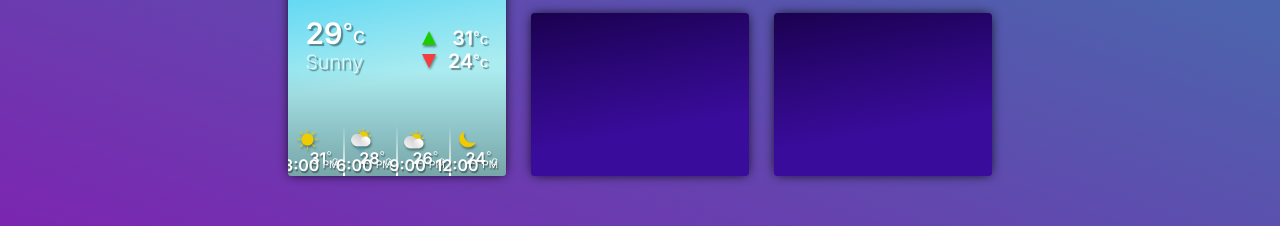
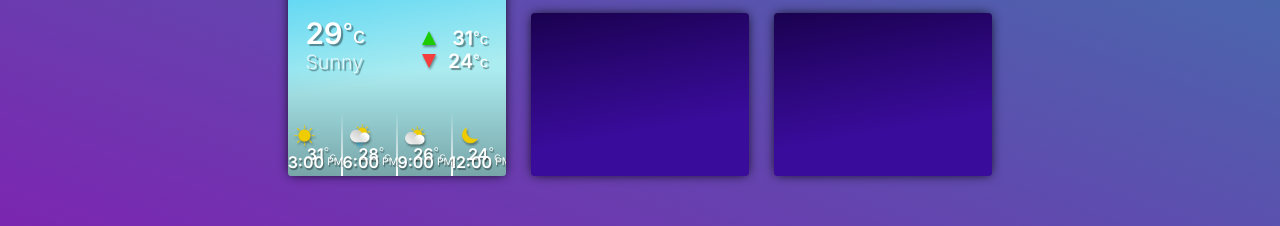
Before and after one commit to xPiccolinox/weather-app, a React (Create React App) app: page / in a window 1280 px wide. Shown: the part 480-706 px from the top of the page. Built offline with nearby package versions, Linux system fonts and the light colour scheme.

Commit message:
Hotfix: WeatherHourlyInfo css fix

```diff
--- a/src/Components/WeatherTileMain/WeatherTileMain.css
+++ b/src/Components/WeatherTileMain/WeatherTileMain.css
@@ -149,7 +149,6 @@
   filter: drop-shadow(1px 2px 1px #00000066);
 }
 .weatherTileMain .weatherInfo_temp .minTemp {
-  /* background-color: lime; */
   align-items: flex-start;
   justify-content: flex-end;
   font-size: clamp(calc(var(--WeatherTiles_width) * 1.5vh * var(--wtmInfoFS_MinTemp)), calc(var(--WeatherTiles_width) * 1vw * var(--wtmInfoFS_MinTemp)), calc(var(--WeatherTiles_width) * 2.5vh * var(--wtmInfoFS_MinTemp)));
@@ -170,13 +169,17 @@
 /* Weather Hourly Info */
 .weatherTileMain .weatherHourlyInfo {
   background: linear-gradient(0deg, #0000004D 0%, transparent 100%);
+  padding: 0 calc(100% - 16.5vw - 6px);
+  box-sizing: border-box;
   display: flex;
   align-items: flex-end;
-  justify-content: center;
+  justify-content: space-around;
   width: 100%;
   height: 30%;
 }
 .weatherTileMain .weatherHourlyInfo .weatherHourlyTile {
+  /* background-color: orange; */
+  margin-bottom: 0.32vw;
   position: relative;
   width: 4vw;
   height: 4vw;
@@ -214,11 +217,12 @@
 .weatherTileMain .weatherHourlyInfo .weatherHourlyTile .timeDiv {
   display: flex;
   align-items: center;
-  justify-content: flex-end;
+  justify-content: center;
   position: absolute;
-  bottom: 6%;
-  right: 8%;
+  bottom: 4%;
+  width: 100%;
   height: 1em;
+  padding-left: 2%;
   font-weight: 600;
   text-shadow: var(--wtmHourlyTextShadow);
 }
@@ -231,5 +235,5 @@
 .weatherTileMain .weatherHourlyInfo .weatherHourlySeparation {
   background: linear-gradient(0deg, #ffffff 0%, transparent 100%);
   width: 2px;
-  height: 4vw;
+  height: 5vw;
 }
```
